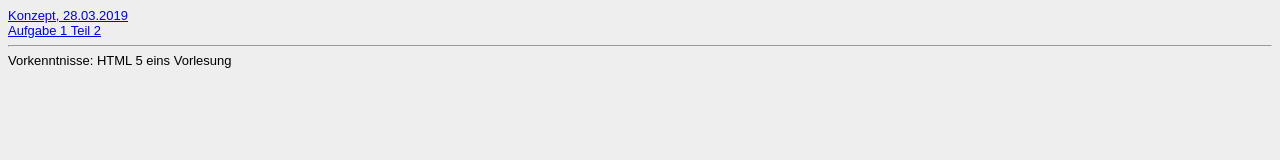
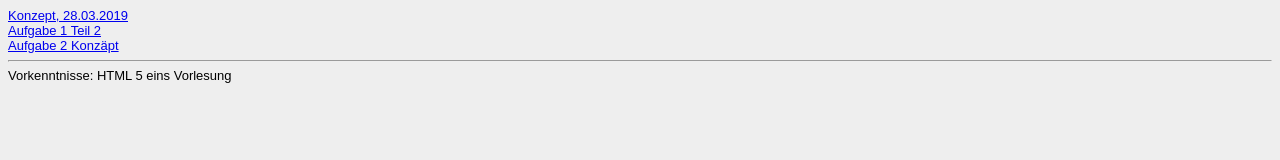
Before and after one commit to waddicor/waddicor.github.io, a plain HTML site: page Steckbrief/steckbrief.htm in a window 1280 px wide. Drawn offline with Linux system fonts and the light colour scheme.

Commit message:
Aufgabe 2 Konzept

```diff
--- a/Steckbrief/steckbrief.htm
+++ b/Steckbrief/steckbrief.htm
@@ -4,6 +4,7 @@
 <!-- Hier die Links zu den gelösten Aufgaben einstellen, aktuelle oben, alte stehen lassen! Format: Aufgabenbezeichnung, Datum -->
 <a href="../Aufgabe 1/IMG_20190328_165410.jpg" target="_blank">Konzept, 28.03.2019</a></br>
 <a href="../Aufgabe 1/Ba6er Mayfield fanpage.html" target="_blank">Aufgabe 1 Teil 2</a></br>
+<a href="../Aufgabe 2/Aufgabe 2 Konzäpt.jpg" target="_blank">Aufgabe 2 Konzäpt</a></br>
 
 
 <!-- Hier bitte die Vorkenntnisse im Bereich Programmierung zu Beginn der Veranstaltung kurz beschreiben! -->
```
Also changed, not shown: 1 other file.
